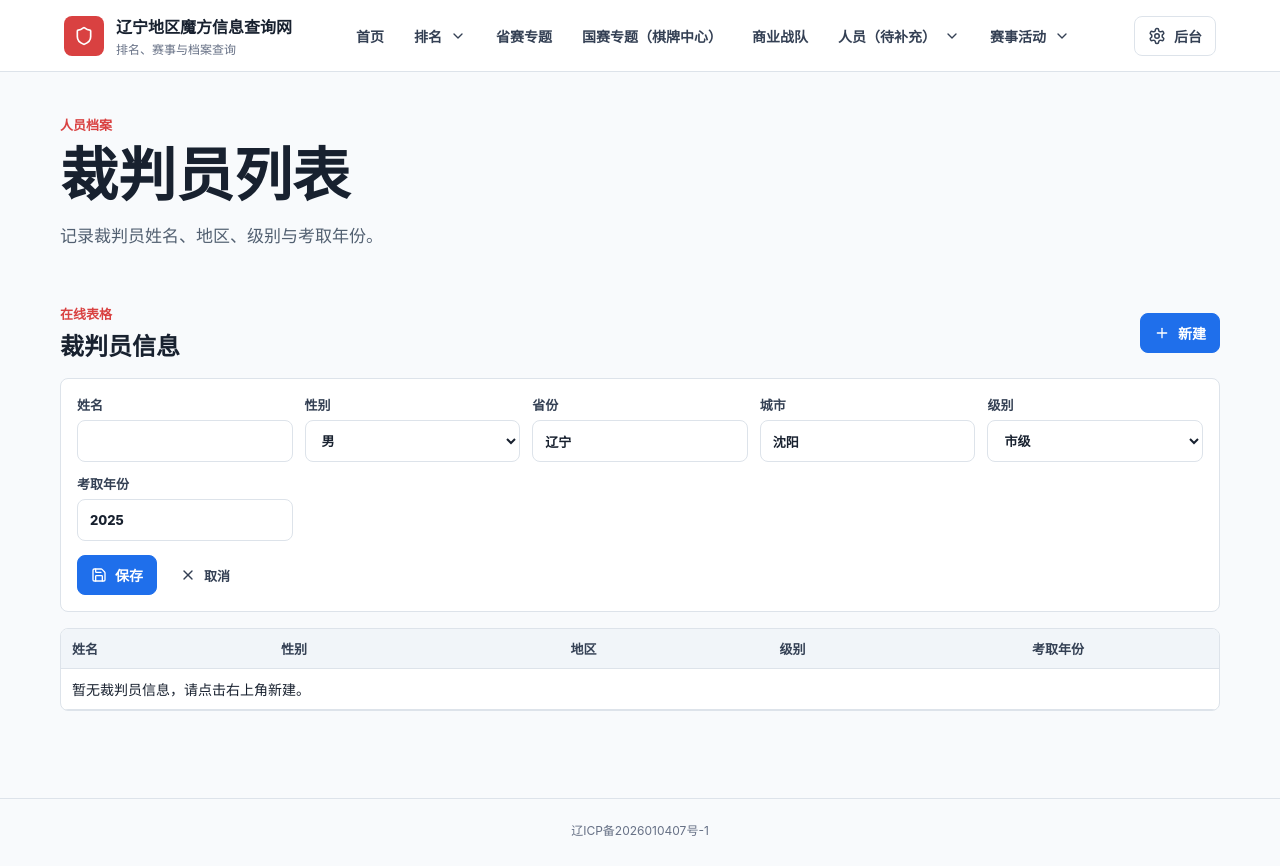
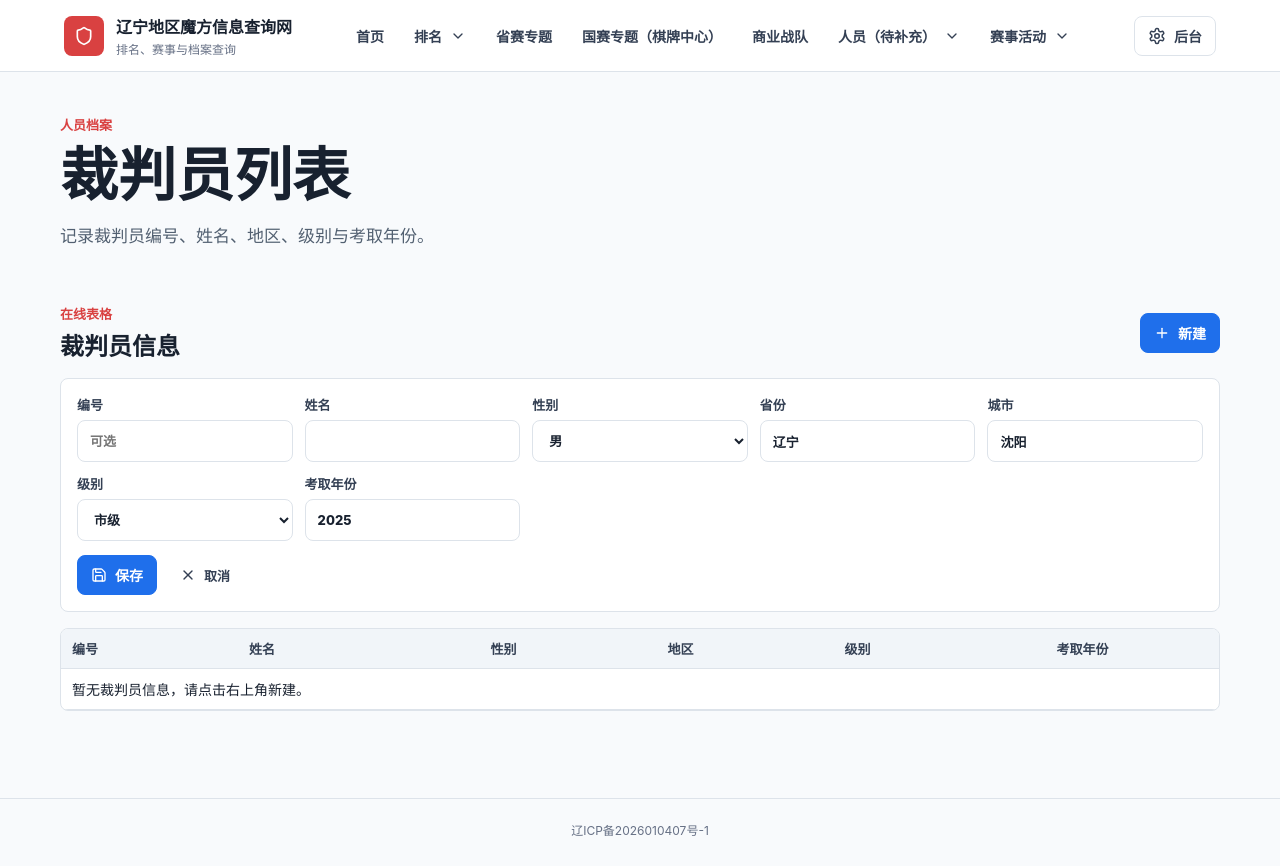
Before and after one commit to lymyxyxyx/Liaoning_magic_cube_team_website, a Next.js app: page /judges in a window 1280 px wide. Both pictures are taken after a click on the button "新建". Built offline with nearby package versions, Linux system fonts and the light colour scheme.

Commit message:
Add optional judge numbers

```diff
--- a/app/globals.css
+++ b/app/globals.css
@@ -2558,7 +2558,7 @@ textarea {
 }
 
 .judges-table {
-  min-width: 720px;
+  min-width: 800px;
 }
 
 .judges-table th:first-child,
--- a/app/judges/judges-client.tsx
+++ b/app/judges/judges-client.tsx
@@ -17,6 +17,7 @@ type Props = {
 };
 
 type JudgeDraft = {
+  number: string;
   name: string;
   gender: JudgeGender;
   province: string;
@@ -27,6 +28,7 @@ type JudgeDraft = {
 };
 
 const emptyDraft: JudgeDraft = {
+  number: "",
   name: "",
   gender: "男",
   province: "辽宁",
@@ -71,6 +73,7 @@ export function JudgesClient({ initialJudges }: Props) {
 
     const nextJudge: Judge = {
       id: createJudgeId(),
+      ...(draft.number.trim() ? { number: draft.number.trim() } : {}),
       name,
       gender: draft.gender,
       province: draft.province.trim() || "辽宁",
@@ -123,6 +126,10 @@ export function JudgesClient({ initialJudges }: Props) {
       {isCreating ? (
         <div className="judges-create-card">
           <div className="judges-form-grid">
+            <label>
+              编号
+              <input value={draft.number} onChange={(event) => setDraft({ ...draft, number: event.target.value })} placeholder="可选" />
+            </label>
             <label>
               姓名
               <input value={draft.name} onChange={(event) => setDraft({ ...draft, name: event.target.value })} />
@@ -196,6 +203,7 @@ export function JudgesClient({ initialJudges }: Props) {
         <table className="result-table judges-table">
           <thead>
             <tr>
+              <th>编号</th>
               <th>姓名</th>
               <th>性别</th>
               <th>地区</th>
@@ -207,11 +215,12 @@ export function JudgesClient({ initialJudges }: Props) {
           <tbody>
             {sortedJudges.length === 0 ? (
               <tr>
-                <td colSpan={showNationalLevelColumn ? 6 : 5}>暂无裁判员信息，请点击右上角新建。</td>
+                <td colSpan={showNationalLevelColumn ? 7 : 6}>暂无裁判员信息，请点击右上角新建。</td>
               </tr>
             ) : (
               sortedJudges.map((judge) => (
                 <tr key={judge.id}>
+                  <td>{judge.number || "-"}</td>
                   <td>{judge.name}</td>
                   <td>{judge.gender}</td>
                   <td>
--- a/app/judges/page.tsx
+++ b/app/judges/page.tsx
@@ -8,7 +8,7 @@ export default async function JudgesPage() {
   return (
     <>
       <PageHero label="人员档案" title="裁判员列表">
-        记录裁判员姓名、地区、级别与考取年份。
+        记录裁判员编号、姓名、地区、级别与考取年份。
       </PageHero>
       <JudgesClient initialJudges={judges} />
     </>
--- a/components/site-header.tsx
+++ b/components/site-header.tsx
@@ -24,7 +24,7 @@ const navItems: NavItem[] = [
     children: [
       { href: "/athletes", label: "运动员（待补充）" },
       { href: "/coaches", label: "教练员（待补充）" },
-      { href: "/judges", label: "裁判员（待补充）" }
+      { href: "/judges", label: "裁判员（录入中）" }
     ]
   },
   {
--- a/lib/judge-store.ts
+++ b/lib/judge-store.ts
@@ -45,6 +45,7 @@ function normalizeJudges(judges: RawJudge[]) {
       const year = Number(judge.certifiedYear || 2025);
       return {
         id,
+        ...(String(judge.number || "").trim() ? { number: String(judge.number || "").trim() } : {}),
         name,
         gender,
         province: String(judge.province || "辽宁").trim() || "辽宁",
--- a/lib/judge-types.ts
+++ b/lib/judge-types.ts
@@ -8,6 +8,7 @@ export type JudgeNationalLevel = (typeof judgeNationalLevels)[number];
 
 export type Judge = {
   id: string;
+  number?: string;
   name: string;
   gender: JudgeGender;
   province: string;
```
